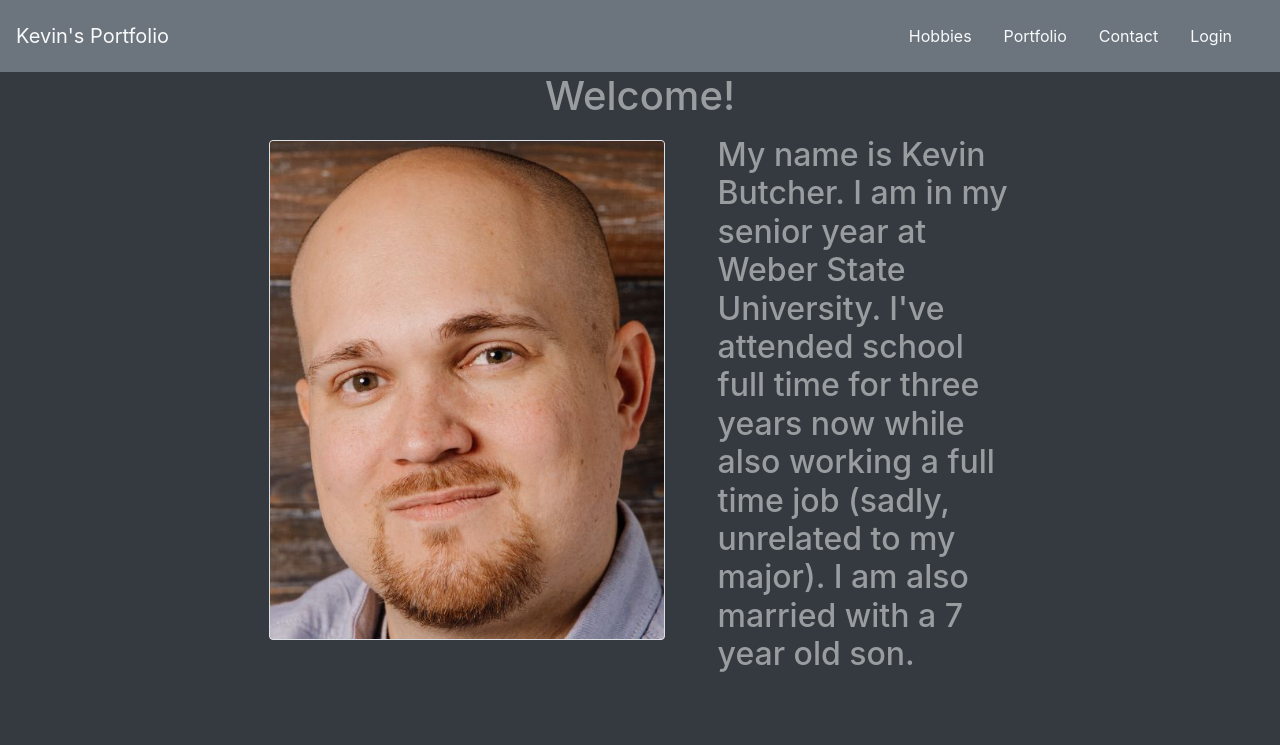
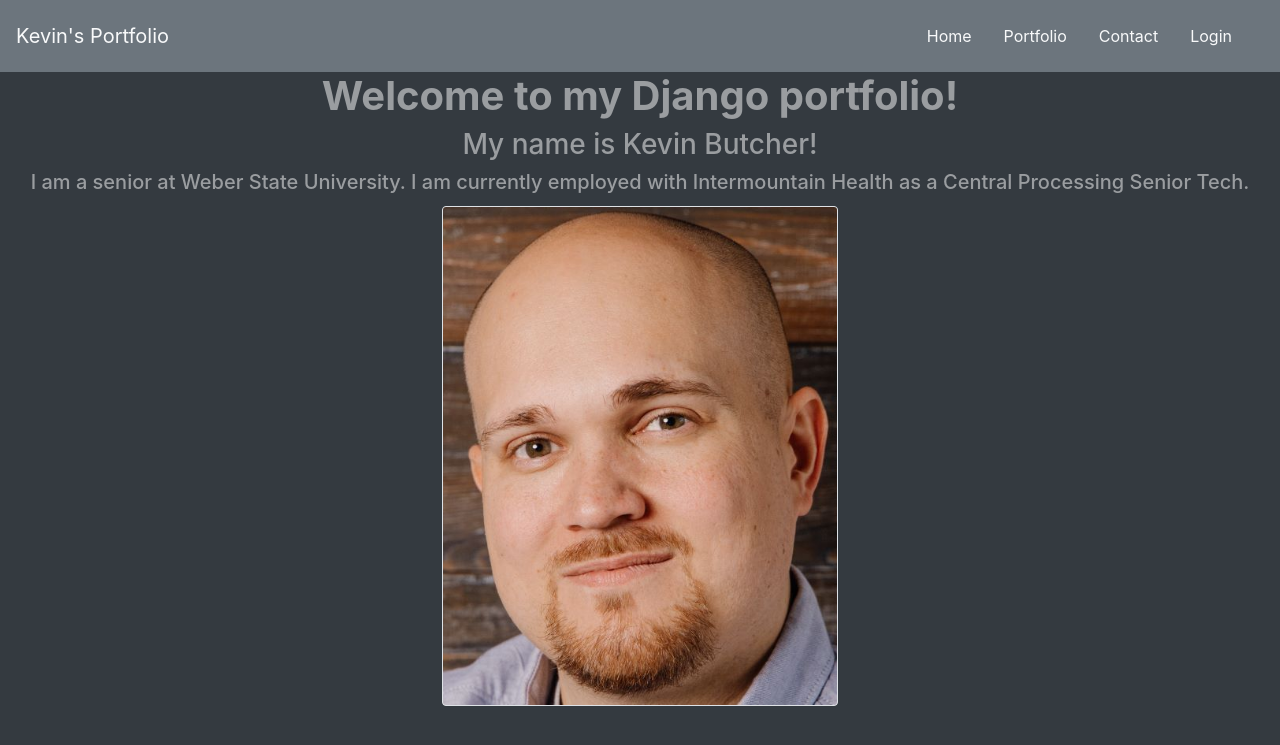
Before and after one commit to KevinButcher/CS3620_Portfolio, a Django app: page / in a window 1280 px wide. Shown: the top 745 px of the page. Run offline with Django 5.2, Linux system fonts and the light colour scheme.

Commit message:
commented out everything that had to do with hobbies except for the model

```diff
--- a/CS3620_Portfolio/PortfolioDatabase/Templates/PortfolioDatabase/base.html
+++ b/CS3620_Portfolio/PortfolioDatabase/Templates/PortfolioDatabase/base.html
@@ -13,7 +13,8 @@
     <nav class="navbar bg-secondary">
         <a href="{% url 'PortfolioDatabase:index' %}" class="navbar-brand text-light">Kevin's Portfolio</a>
         <div class="navbar">
-            <a href="{% url 'PortfolioDatabase:hobbies' %}" class="nav-item nav-link text-light">Hobbies</a>
+            {% comment %} <a href="{% url 'PortfolioDatabase:hobbies' %}" class="nav-item nav-link text-light">Hobbies</a> {% endcomment %}
+            <a href="{% url 'PortfolioDatabase:index' %}" class="nav-item nav-link text-light">Home</a>
             <a href="{% url 'PortfolioDatabase:portfolio' %}" class="nav-item nav-link text-light">Portfolio</a>
             <a href="{% url 'PortfolioDatabase:contact' %}" class="nav-item nav-link text-light">Contact</a>
             {% if user.is_authenticated %}
--- a/CS3620_Portfolio/PortfolioDatabase/Templates/PortfolioDatabase/detail.html
+++ b/CS3620_Portfolio/PortfolioDatabase/Templates/PortfolioDatabase/detail.html
@@ -3,7 +3,7 @@
 
 {% block body %}
     <div class="container">
-        {% if hobby %}
+        {% comment %} {% if hobby %}
         <div class="row">
             <div class="col-md-6 mb-3">
                 <img src="{{ hobby.hobby_image }}" class="card card-deck border m-1" height="300px" width="300px"/>
@@ -13,8 +13,8 @@
                 <h2>{{ hobby.hobby_desc }}</h2>
                 <a href="{% url 'PortfolioDatabase:deleteHobby' hobby.id %}">Delete</a>
             </div>
-        </div>
-        {% elif portfolio %}
+        </div> {% endcomment %}
+        {% if portfolio %}
         <div class="row">
             <div class="col-md-6 m-1 mb-3 mt-3">
                 <img src="{{ portfolio.project_image }}" class="card card-deck border" height="300px" width="300px"/>
--- a/CS3620_Portfolio/PortfolioDatabase/Templates/PortfolioDatabase/hobbies.html
+++ b/CS3620_Portfolio/PortfolioDatabase/Templates/PortfolioDatabase/hobbies.html
@@ -1,4 +1,4 @@
-{% extends 'PortfolioDatabase/base.html' %}
+{% comment %} {% extends 'PortfolioDatabase/base.html' %}
 <!DOCTYPE html>
 <html lang="en">
 <head>
@@ -28,4 +28,4 @@
     {% endfor %}
     {% endblock %}
 </body>
-</html>
+</html> {% endcomment %}
--- a/CS3620_Portfolio/PortfolioDatabase/Templates/PortfolioDatabase/index.html
+++ b/CS3620_Portfolio/PortfolioDatabase/Templates/PortfolioDatabase/index.html
@@ -9,14 +9,17 @@
 </head>
 <body>
     {% block body %}
-        <h1 class="text-center">Welcome!</h1>
+        <h1 class="text-center"><strong>Welcome to my Django portfolio!</strong></h1>
+        <h3 class="text-center">My name is Kevin Butcher!</h3>
+        <h5 class="text-center">I am a senior at Weber State University. I am currently employed with Intermountain Health as a
+            Central Processing Senior Tech.</h5>
         <div class="row d-flex justify-content-center">
-            <div class="col-md-4 m-2">
+            <div class="">
                 <img class="card card-deck border m-1" height="500px" src="{% static 'PortfolioDatabase/Business_Shot_2024.jpg' %}"/>
             </div>
-            <div class="col-md-3 m-2">
+            {% comment %} <div class="col-md-3 m-2">
                 <h2>{{ intro }}</h2>
-            </div>
+            </div> {% endcomment %}
         </div>
     {% endblock %}
 </body>
--- a/CS3620_Portfolio/PortfolioDatabase/Templates/PortfolioDatabase/item-delete.html
+++ b/CS3620_Portfolio/PortfolioDatabase/Templates/PortfolioDatabase/item-delete.html
@@ -3,10 +3,10 @@
 {% block body %}
 <form method="POST">
     {% csrf_token %}
-    {% if hobby %}
+    {% comment %} {% if hobby %}
         <h2>Are you sure you want to delete {{ hobby.hobby_name }}</h2>
-        <button type="submit">Confirm</button>
-    {% elif portfolio %}
+        <button type="submit">Confirm</button> {% endcomment %}
+    {% if portfolio %}
         <h2>Are you sure you want to delete {{ project.project_name }}</h2>
         <button type="submit">Confirm</button>
     {% endif %}
--- a/CS3620_Portfolio/PortfolioDatabase/urls.py
+++ b/CS3620_Portfolio/PortfolioDatabase/urls.py
@@ -7,15 +7,15 @@ urlpatterns = [
     path('', views.index, name="index"),
     # /PortfolioDatabase/1 /PortfolioDatabase/2
     path('portfolio/<int:Portfolio_id>', views.portfolioDetail, name="portfolioDetail"),
-    path('hobby/<int:Hobby_id>', views.hobbyDetail, name="hobbyDetail"),
-    path('hobbies/', views.hobbies, name="hobbies"),
+    # path('hobby/<int:Hobby_id>', views.hobbyDetail, name="hobbyDetail"),
+    # path('hobbies/', views.hobbies, name="hobbies"),
     path('portfolio/', views.portfolio, name="portfolio"),
     path('contact/', views.contact, name="contact"),
     path('addproject', views.createPortfolio, name="createPortfolio"),
-    path('addhobby', views.createHobby, name="createHobby"),
+    # path('addhobby', views.createHobby, name="createHobby"),
     path('updateproject/<int:Portfolio_id>', views.updatePortfolio, name="updatePortfolio"),
-    path('updatehobby/<int:Hobby_id>', views.updateHobby, name="updateHobby"),
+    # path('updatehobby/<int:Hobby_id>', views.updateHobby, name="updateHobby"),
     path('deleteproject/<int:Portfolio_id>', views.deletePortfolio, name="deletePortfolio"),
-    path('deletehobby/<int:Hobby_id>', views.deleteHobby, name="deleteHobby"),
+    # path('deletehobby/<int:Hobby_id>', views.deleteHobby, name="deleteHobby"),
     path('contactme/', views.contactMe, name="contactMe"),
 ]
--- a/CS3620_Portfolio/PortfolioDatabase/views.py
+++ b/CS3620_Portfolio/PortfolioDatabase/views.py
@@ -2,7 +2,7 @@ from django.shortcuts import render, get_object_or_404, redirect
 from django.http import HttpResponse
 from .models import Hobby, Portfolio
 from django.template import loader
-from .forms import PortfolioForm, HobbyForm, ContactForm
+from .forms import PortfolioForm, ContactForm
 from django.contrib import messages
 from django.contrib.auth.decorators import login_required
 
@@ -21,13 +21,13 @@ def index(request):
                         #"\nthree years now while also working a full time job (sadly, unrelated"
                         #"\nto my major). I am also  married married with a 7 year old son.")
 
-def  hobbies(request):
-    hobby_list = Hobby.objects.all()
-    context = {
-        'hobby_list': hobby_list
-    }
-    return render(request, 'PortfolioDatabase/hobbies.html', context)
-    #return HttpResponse(hobby_list)
+# def  hobbies(request):
+#     hobby_list = Hobby.objects.all()
+#     context = {
+#         'hobby_list': hobby_list
+#     }
+#     return render(request, 'PortfolioDatabase/hobbies.html', context)
+#     #return HttpResponse(hobby_list)
 
 def portfolio(request):
     portfolio_list = Portfolio.objects.all()
@@ -44,12 +44,12 @@ def contact(request):
     return render(request, 'PortfolioDatabase/contact.html', context)
     #return HttpResponse("Contact me: kevinbutcher@mail.weber.edu")
 
-def hobbyDetail(request, Hobby_id):
-    hobby = Hobby.objects.get(pk=Hobby_id)
-    context = {
-        'hobby': hobby,
-    }
-    return render(request, 'PortfolioDatabase/detail.html', context)
+# def hobbyDetail(request, Hobby_id):
+#     hobby = Hobby.objects.get(pk=Hobby_id)
+#     context = {
+#         'hobby': hobby,
+#     }
+#     return render(request, 'PortfolioDatabase/detail.html', context)
 
 def portfolioDetail(request, Portfolio_id):
     portfolio = Portfolio.objects.get(pk=Portfolio_id)
@@ -82,15 +82,15 @@ def createPortfolio(request):
 
     return render(request, 'PortfolioDatabase/portfolio-form.html', {'form': form})
 
-@login_required
-def createHobby(request):
-    form = HobbyForm(request.POST or None)
+# @login_required
+# def createHobby(request):
+#     form = HobbyForm(request.POST or None)
 
-    if form.is_valid():
-        form.save()
-        return redirect('PortfolioDatabase:hobbies')
+#     if form.is_valid():
+#         form.save()
+#         return redirect('PortfolioDatabase:hobbies')
 
-    return render(request, 'PortfolioDatabase/hobby-form.html', {'form': form})
+#     return render(request, 'PortfolioDatabase/hobby-form.html', {'form': form})
 
 @login_required
 def updatePortfolio(request, Portfolio_id):
@@ -103,16 +103,16 @@ def updatePortfolio(request, Portfolio_id):
 
     return render(request, 'PortfolioDatabase/portfolio-form.html', {'form': form, 'portfolio': portfolio})
 
-@login_required
-def updateHobby(request, Hobby_id):
-    hobby = Hobby.objects.get(pk = Hobby_id)
-    form = HobbyForm(request.POST or None, instance=hobby)
+# @login_required
+# def updateHobby(request, Hobby_id):
+#     hobby = Hobby.objects.get(pk = Hobby_id)
+#     form = HobbyForm(request.POST or None, instance=hobby)
 
-    if form.is_valid():
-        form.save()
-        return redirect('PortfolioDatabase:hobbies')
+#     if form.is_valid():
+#         form.save()
+#         return redirect('PortfolioDatabase:hobbies')
 
-    return render(request, 'PortfolioDatabase/hobby-form.html', {'form': form, 'hobby': hobby})
+#     return render(request, 'PortfolioDatabase/hobby-form.html', {'form': form, 'hobby': hobby})
 
 @login_required
 def deletePortfolio(request, Portfolio_id):
@@ -124,12 +124,12 @@ def deletePortfolio(request, Portfolio_id):
 
     return render(request, 'PortfolioDatabase/item-delete.html', {'portfolio': portfolio})
 
-@login_required
-def deleteHobby(request, Hobby_id):
-    hobby = Hobby.objects.get(pk=Hobby_id)
+# @login_required
+# def deleteHobby(request, Hobby_id):
+#     hobby = Hobby.objects.get(pk=Hobby_id)
 
-    if request.method == 'POST':
-        hobby.delete()
-        return redirect('PortfolioDatabase:hobbies')
+#     if request.method == 'POST':
+#         hobby.delete()
+#         return redirect('PortfolioDatabase:hobbies')
 
-    return render(request, 'PortfolioDatabase/item-delete.html', {'hobby': hobby})
+#     return render(request, 'PortfolioDatabase/item-delete.html', {'hobby': hobby})
```
Also changed, not shown: CS3620_Portfolio/PortfolioDatabase/forms.py (+4 -4 lines), CS3620_Portfolio/db.sqlite3.
